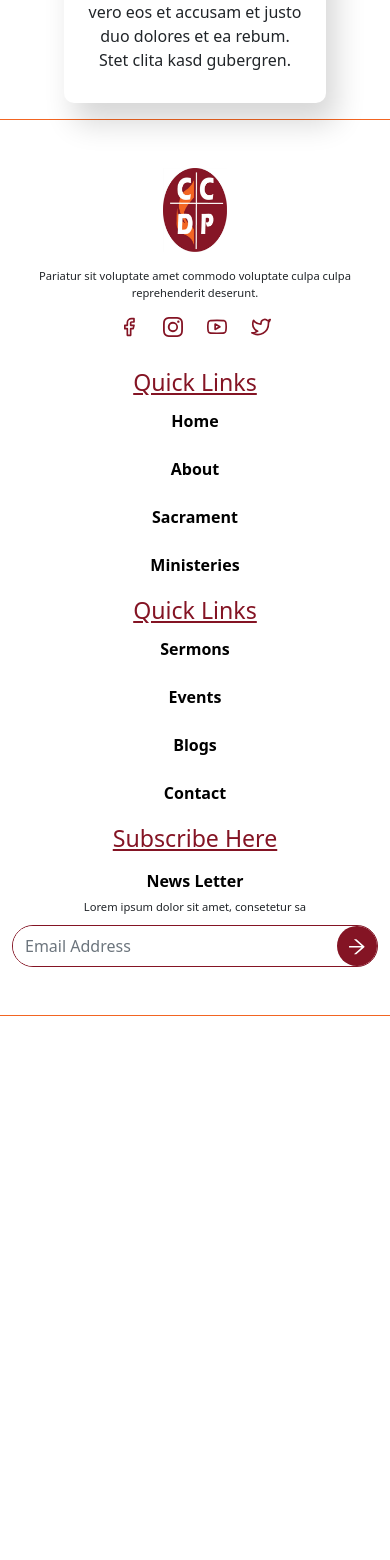
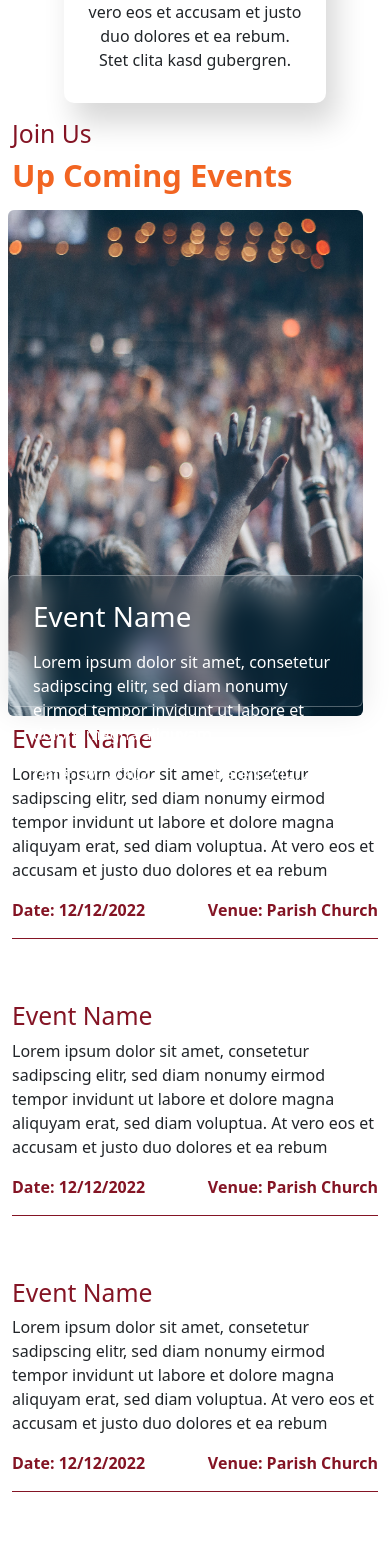
Before and after one commit to JoushwaS/christ-church-website, a React (Create React App) app: page / in a window 390 px wide. Shown: the part 5388-6948 px from the top of the page. Before the commit the page ends 6404 px from the top, so only its background shows below. Built offline with nearby package versions, Linux system fonts and the light colour scheme; the HTML template or start-up script is replaced by a standard one.

Commit message:
new sections added

```diff
--- /dev/null
+++ b/src/assets/StyleSheets/Sass/Components/HomeEventsComponent/HomeEventsComponent.scss
@@ -0,0 +1,101 @@
+@import "../../variables/variables.scss";
+
+.headingHomeEvents {
+}
+.headingHomeEvents::before {
+  padding-bottom: 2px;
+  display: inline-block;
+  content: "";
+  border-top: 0.6rem solid $primary-color;
+  width: 4rem;
+  border-radius: 10px;
+  margin: -0.5rem 1rem;
+  transform: translateY(-1rem);
+}
+
+.eventHomeBgComponent {
+  position: relative;
+  // position: relative;
+  // height: 93vh;
+  height: 75vh;
+  width: 100%;
+  img {
+    max-width: 100% !important;
+    height: 67vh;
+  }
+}
+.eventHomeBgComponentDetail {
+  position: absolute;
+  max-width: 100% !important;
+  padding: 5px;
+  bottom: 5.8rem !important;
+  height: 26% !important;
+  background: rgba(255, 255, 255, 0.01);
+  box-shadow: 0 4px 30px rgb(0 0 0 / 10%);
+  -webkit-backdrop-filter: blur(15px);
+  backdrop-filter: blur(15px);
+  border: 1px solid rgba(255, 255, 255, 0.3);
+}
+.eventsListHomeContainer {
+  height: 75vh;
+  width: 100%;
+  gap: 4.1rem !important;
+}
+
+@media #{$media-desktop-xxl} {
+  .eventHomeBgComponent {
+    height: 60vh;
+  }
+  .eventHomeBgComponentDetail {
+    bottom: 7rem !important;
+  }
+}
+
+@media #{$media-desktop} {
+  .eventHomeBgComponentDetail {
+    bottom: 16rem !important;
+  }
+}
+
+@media #{$media-tablet} {
+  .eventHomeBgComponent {
+    height: 100vh !important;
+  }
+  .eventHomeBgComponentDetail {
+    bottom: 0.6rem !important;
+  }
+}
+@media #{$media-mobile-sm} {
+  .eventsListHomeContainer {
+    height: 95vh;
+  }
+  .eventHomeBgComponent {
+    width: 95% !important;
+    height: 100 !important;
+  }
+  .eventHomeBgComponent img {
+    max-width: 100% !important;
+    height: 100% !important;
+  }
+  .eventHomeBgComponentDetail {
+    width: 100% !important;
+    // bottom: 4rem !important;
+  }
+}
+
+@media #{$media-mobile-xsm} {
+  .eventsListHomeContainer {
+    height: 100vh;
+  }
+  .eventHomeBgComponent {
+    width: 95% !important;
+    height: 60vh !important;
+  }
+  .eventHomeBgComponent img {
+    max-width: 100% !important;
+    height: 100% !important;
+  }
+  .eventHomeBgComponentDetail {
+    // bottom: 17.1rem !important;
+  }
+}
--- a/src/assets/StyleSheets/Sass/global.scss
+++ b/src/assets/StyleSheets/Sass/global.scss
@@ -5,6 +5,7 @@
 @import "../Sass//Components/AboutComponent/AboutComponent.scss";
 @import "../Sass//Components/CommunityComponent/CommunityComponent.scss";
 @import "../Sass//Components/ExplorerComponent/ExplorerComponent.scss";
+@import "../Sass//Components/HomeEventsComponent/HomeEventsComponent.scss";
 
 @import "../Sass/variables/variables.scss";
 
@@ -56,6 +57,9 @@ a {
 
 .primary-border {
   border: 1px solid $primary-color;
+}
+.primary-border-bottom {
+  border-bottom: 1px solid $primary-color;
 }
 .secondary-border {
   border: 1px solid $secondary-color !important;
--- /dev/null
+++ b/src/components/EventHomeItem/EventHomeItem.js
@@ -0,0 +1,17 @@
+import React from "react";
+
+function EventHomeItem({ props }) {
+  console.log("Props>>>>>>>>>>>>>.", props);
+  return (
+    <div className="h-25  d-flex flex-column ">
+      <h2 className="color-primary"> {props.eventName}</h2>
+      <p>{props.description}</p>
+      <div className="d-flex color-primary  primary-border-bottom  flex-row justify-content-between">
+        <p className="fw-bold">Date: {props.date}</p>
+        <p className="fw-bold">Venue: {props.venue}</p>
+      </div>
+    </div>
+  );
+}
+
+export default EventHomeItem;
--- /dev/null
+++ b/src/components/EventHomeItemBg/EventHomeItemBg.js
@@ -0,0 +1,36 @@
+import React from "react";
+import EventHomeBgImg from "../../assets/images/Rectangle19.png";
+
+function EventHomeItemBg() {
+  return (
+    <div
+      // style={{
+      //   backgroundPosition: "center",
+      //   // backgroundSize: "cover",
+      //   backgroundRepeat: "no-repeat",
+      //   backgroundImage: `url(${EventHomeBgImg})`,
+      // }}
+      className="eventHomeBgComponent  rounded"
+    >
+      <img
+        alt="event home background "
+        className=" rounded"
+        src={EventHomeBgImg}
+      />
+      <div className="eventHomeBgComponentDetail p-4 text-white d-flex gap-3 rounded flex-column">
+        {" "}
+        <h1 className="mb-0">Event Name </h1>
+        <p className=" fw-light mb-0">
+          Lorem ipsum dolor sit amet, consetetur sadipscing elitr, sed diam
+          nonumy eirmod tempor invidunt ut labore et dolore magna aliquyam.
+        </p>
+        <div className="d-flex flex-row justify-content-between">
+          <p>Date:12/12/2022</p>
+          <p>Date:12/12/2022</p>
+        </div>
+      </div>
+    </div>
+  );
+}
+
+export default EventHomeItemBg;
--- /dev/null
+++ b/src/components/EventsListHome/EventsListHome.js
@@ -0,0 +1,37 @@
+import React from "react";
+import EventHomeItem from "../EventHomeItem/EventHomeItem";
+
+function EventsListHome() {
+  const eventsList = [
+    {
+      eventName: "Event Name",
+      description:
+        "Lorem ipsum dolor sit amet, consetetur sadipscing elitr, sed diam nonumy eirmod tempor invidunt ut labore et dolore magna aliquyam erat, sed diam voluptua. At vero eos et accusam et justo duo dolores et ea rebum",
+      date: "12/12/2022",
+      venue: "Parish Church",
+    },
+    {
+      eventName: "Event Name",
+      description:
+        "Lorem ipsum dolor sit amet, consetetur sadipscing elitr, sed diam nonumy eirmod tempor invidunt ut labore et dolore magna aliquyam erat, sed diam voluptua. At vero eos et accusam et justo duo dolores et ea rebum",
+      date: "12/12/2022",
+      venue: "Parish Church",
+    },
+    {
+      eventName: "Event Name",
+      description:
+        "Lorem ipsum dolor sit amet, consetetur sadipscing elitr, sed diam nonumy eirmod tempor invidunt ut labore et dolore magna aliquyam erat, sed diam voluptua. At vero eos et accusam et justo duo dolores et ea rebum",
+      date: "12/12/2022",
+      venue: "Parish Church",
+    },
+  ];
+  return (
+    <div className="eventsListHomeContainer  d-flex flex-column  ">
+      {eventsList.map((item) => {
+        return <EventHomeItem props={item} />;
+      })}
+    </div>
+  );
+}
+
+export default EventsListHome;
--- /dev/null
+++ b/src/components/HomeEventsComponent/HomeEventsComponent.js
@@ -0,0 +1,28 @@
+import React from "react";
+import EventHomeItemBg from "../EventHomeItemBg/EventHomeItemBg";
+import EventsListHome from "../EventsListHome/EventsListHome";
+// import EventHomeBgImg from "../../assets/images/Rectangle 19.png";
+function HomeEventsComponent() {
+  return (
+    <div className="homeEventsComponentContainer container-xl">
+      <div className="row">
+        <div className="col-lg-12">
+          <h2 className="fs-2 color-primary">Join Us</h2>
+          <h1 className="display-5 fw-semibold color-secondary">
+            Up Coming Events
+          </h1>
+        </div>
+      </div>
+      <div className="row">
+        <div className="col-lg-6 col-md-12 col-sm-12 col-xsm-12 p-2">
+          <EventHomeItemBg />
+        </div>
+        <div className="col-lg-6 col-md-12 col-sm-12 col-xsm-12 ">
+          <EventsListHome />
+        </div>
+      </div>
+    </div>
+  );
+}
+
+export default HomeEventsComponent;
--- a/src/pages/Home/Home.js
+++ b/src/pages/Home/Home.js
@@ -4,6 +4,7 @@ import AboutComponent from "../../components/AboutComponent/AboutComponent";
 import CommunityComponent from "../../components/CommunityComponent/CommunityComponent";
 import ExplorerComponent from "../../components/ExplorerComponent/ExplorerComponent";
 import HomeBanner from "../../components/HomeBanner/HomeBanner";
+import HomeEventsComponent from "../../components/HomeEventsComponent/HomeEventsComponent";
 
 function Home() {
   return (
@@ -12,6 +13,7 @@ function Home() {
       <AboutComponent />
       <CommunityComponent />
       <ExplorerComponent />
+      <HomeEventsComponent />
     </div>
   );
 }
```
Also changed, not shown: src/assets/StyleSheets/Sass/Components/HomeBanner2/HomeBanner2.js (added, +7 -0 lines), src/assets/images/Rectangle 19.png (deleted), src/assets/images/Rectangle19.png (added).
